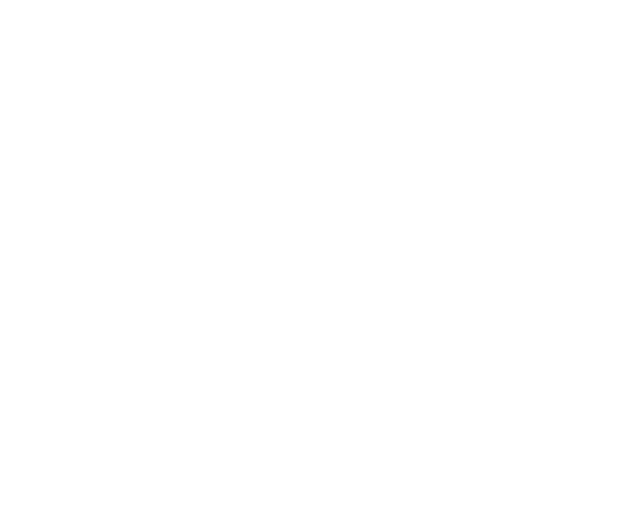
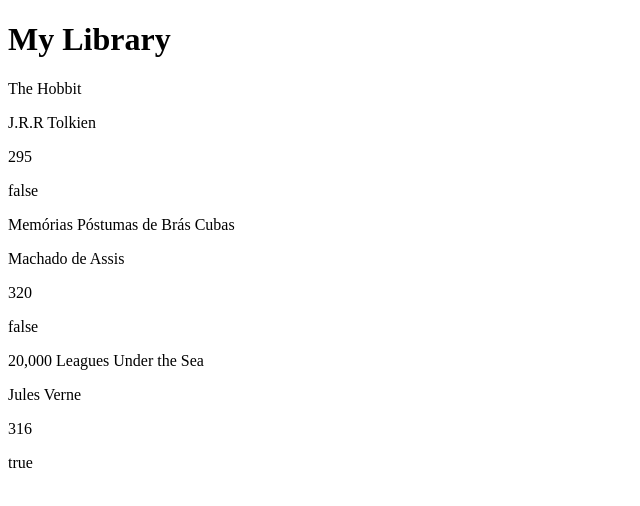
Before and after one commit to arthursl12/odin-library, a website: page index.html in a window 1280 px wide. Shown: the whole page, without its empty margins (0-640 px from the left). Drawn offline with Linux system fonts and the light colour scheme.

Commit message:
Create display books and add to library

```diff
--- a/app.js
+++ b/app.js
@@ -1,3 +1,5 @@
+let myLibrary = [];
+
 function Book(title, author, pages, read) {
   this.title = title;
   this.author = author;
@@ -16,5 +18,43 @@ function Book(title, author, pages, read) {
   };
 }
 
-let theHobbit = new Book("The Hobbit", "J.R.R Tolkien", 295, false);
-console.log(theHobbit.info());
+function addBookToLibrary(b) {
+  return myLibrary.push(b);
+}
+
+function displayBooks() {
+  // Clear current display
+  let booklist = document.querySelector("#booklist");
+  if (booklist.hasChildNodes()) {
+    booklist.childNodes.forEach((child) => booklist.removeChild(child));
+  }
+
+  // Add an entry for each book
+  myLibrary.forEach((book) => {
+    let bookcard = document.createElement("div");
+
+    // Loop through all properties of Book
+    Object.keys(book).forEach((key) => {
+      if (!(typeof book[key] === "function")) {
+        // Only add non-function properties
+        let newp = document.createElement("p");
+        newp.textContent = `${book[key]}`;
+        newp.classList.add(key);
+        bookcard.appendChild(newp);
+      }
+    });
+    booklist.appendChild(bookcard);
+  });
+}
+
+addBookToLibrary(new Book("The Hobbit", "J.R.R Tolkien", 295, false));
+addBookToLibrary(
+  new Book("Memórias Póstumas de Brás Cubas", "Machado de Assis", 320, false)
+);
+addBookToLibrary(
+  new Book("20,000 Leagues Under the Sea", "Jules Verne", 316, true)
+);
+
+displayBooks();
+
+console.log(myLibrary);
--- a/index.html
+++ b/index.html
@@ -5,8 +5,11 @@
     <meta http-equiv="X-UA-Compatible" content="IE=edge" />
     <meta name="viewport" content="width=device-width, initial-scale=1.0" />
     <link rel="stylesheet" href="style.css" />
-    <script src="app.js"></script>
-    <title>Document</title>
+    <script src="app.js" defer></script>
+    <title>Library Project</title>
   </head>
-  <body></body>
+  <body>
+    <h1>My Library</h1>
+    <div id="booklist">Test</div>
+  </body>
 </html>
```
